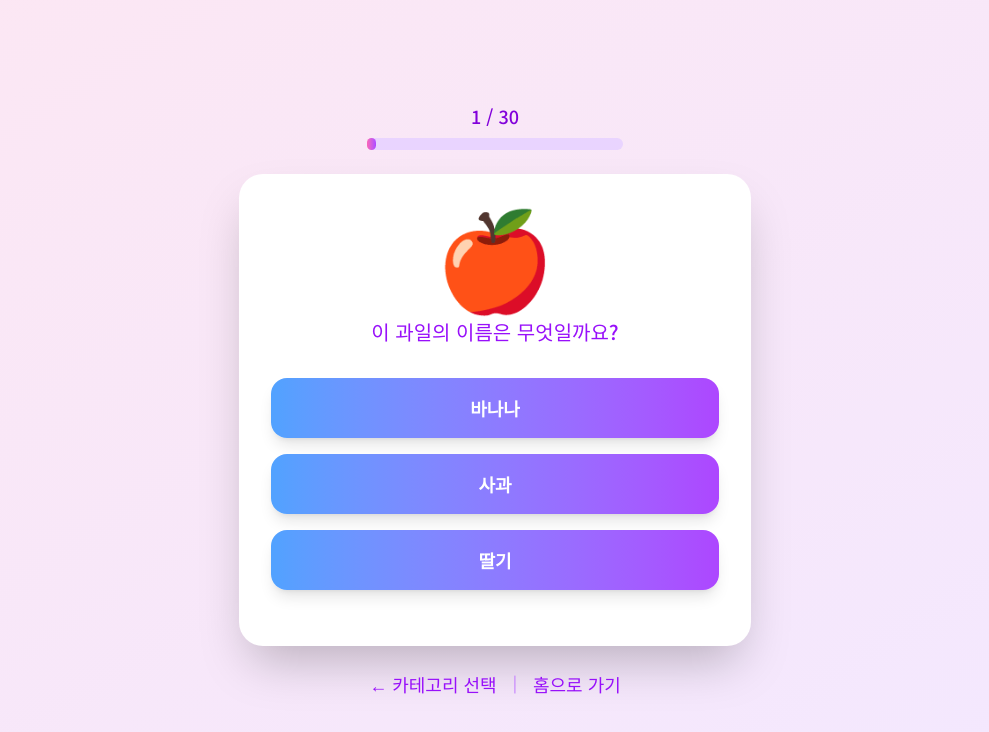
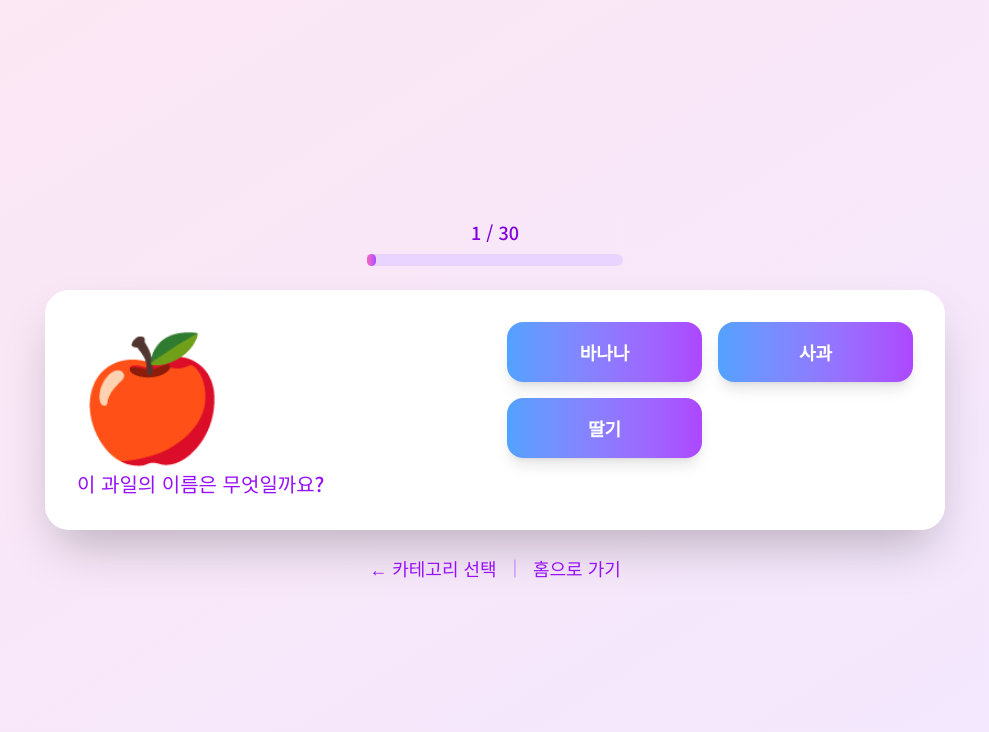
Before and after one commit to kanghee-maker/chaeah-hangul-nara, a Next.js app: page /game1 in a window 1280 px wide. Shown: the top 732 px of the page, without its empty margins (145-1134 px from the left). Built offline with nearby package versions, Linux system fonts and the light colour scheme.

Commit message:
Add landscape mode

```diff
--- a/src/app/game1/page.tsx
+++ b/src/app/game1/page.tsx
@@ -387,17 +387,18 @@ function Game1Content() {
       </div>
 
       {/* 게임 영역 */}
-      <div className="bg-white rounded-3xl p-8 shadow-2xl text-center max-w-lg w-full">
-        {/* 아이템 그림 */}
-        <div className="mb-8">
-          <div className="text-8xl mb-4">{currentItem.emoji}</div>
+      <div className="bg-white rounded-3xl p-8 shadow-2xl text-center w-full max-w-none game-card">
+        {/* 좌측: 아이템 그림 */}
+        <div className="game-visual mb-8">
+          <div className="text-8xl mb-4 emoji-visual">{currentItem.emoji}</div>
           <p className="text-xl text-purple-600 font-medium">
             이 {currentItem.category}의 이름은 무엇일까요?
           </p>
         </div>
 
-        {/* 선택지 */}
-        <div className="grid grid-cols-1 gap-4 mb-6">
+        {/* 우측: 선택지 + 결과 + 다음 */}
+        <div className="game-interact">
+          <div className="grid grid-cols-1 gap-4 mb-6 options-grid-portrait">
             {shuffledOptions.map((option, index) => {
             let buttonClass = "bg-gradient-to-r from-blue-400 to-purple-500 hover:from-blue-500 hover:to-purple-600 text-white font-bold py-4 px-6 rounded-2xl text-lg shadow-lg transform hover:scale-105 transition-all duration-200";
 
@@ -449,6 +450,7 @@ function Game1Content() {
             </button>
           )}
         </div>
+      </div>
 
       {/* 네비게이션 버튼들 */}
       <div className="mt-6 flex gap-4">
--- a/src/app/game2/page.tsx
+++ b/src/app/game2/page.tsx
@@ -452,24 +452,23 @@ function Game2Content() {
       </div>
 
       {/* 게임 영역 */}
-      <div className="bg-white rounded-3xl p-8 shadow-2xl text-center max-w-lg w-full">
-        {/* 아이템 그림 */}
-        <div className="mb-8">
-          <div className="text-8xl mb-4">{currentPuzzle.emoji}</div>
+      <div className="bg-white rounded-3xl p-8 shadow-2xl text-center w-full max-w-none game-card">
+        {/* 좌측: 아이템 그림/글자 */}
+        <div className="game-visual mb-8">
+          <div className="text-8xl mb-4 emoji-visual">{currentPuzzle.emoji}</div>
           <p className="text-xl text-blue-600 font-medium mb-4">
             이 {currentPuzzle.category}의 빈칸에 들어갈 글자를 찾아보세요!
           </p>
-        </div>
-
-        {/* 글자 표시 */}
           <div className="mb-8 flex justify-center items-center">
             <div className="flex items-center">
               {renderDisplayText()}
             </div>
           </div>
+        </div>
 
-        {/* 선택지 */}
-        <div className="grid grid-cols-3 gap-4 mb-6">
+        {/* 우측: 선택지 + 결과 + 다음 */}
+        <div className="game-interact">
+          <div className="grid grid-cols-3 gap-4 mb-6 options-grid-portrait">
             {shuffledOptions.map((option, index) => {
             let buttonClass = "bg-gradient-to-r from-blue-400 to-green-500 hover:from-blue-500 hover:to-green-600 text-white font-bold py-4 px-4 rounded-2xl text-lg shadow-lg transform hover:scale-105 transition-all duration-200";
 
@@ -524,6 +523,7 @@ function Game2Content() {
             </button>
           )}
         </div>
+      </div>
 
       {/* 네비게이션 버튼들 */}
       <div className="mt-6 flex gap-4">
--- a/src/app/globals.css
+++ b/src/app/globals.css
@@ -67,3 +67,25 @@ body {
 .animate-bounce {
   animation: bounce 2s infinite;
 }
+
+/* Orientation-specific layout helpers */
+@media (orientation: landscape) {
+  .game-card {
+    display: grid;
+    grid-template-columns: 1fr 1fr;
+    gap: 1.5rem;
+    text-align: left;
+    max-width: 900px;
+  }
+  .game-card .game-visual {
+    margin-bottom: 0 !important;
+  }
+  .emoji-visual {
+    font-size: clamp(64px, 12vw, 120px) !important;
+    line-height: 1.1;
+  }
+  /* Game1: portrait 1열 옵션 → landscape 2열로 */
+  .options-grid-portrait {
+    grid-template-columns: repeat(2, minmax(0, 1fr)) !important;
+  }
+}
```
Lines whose indentation alone changed are shown as unchanged.
